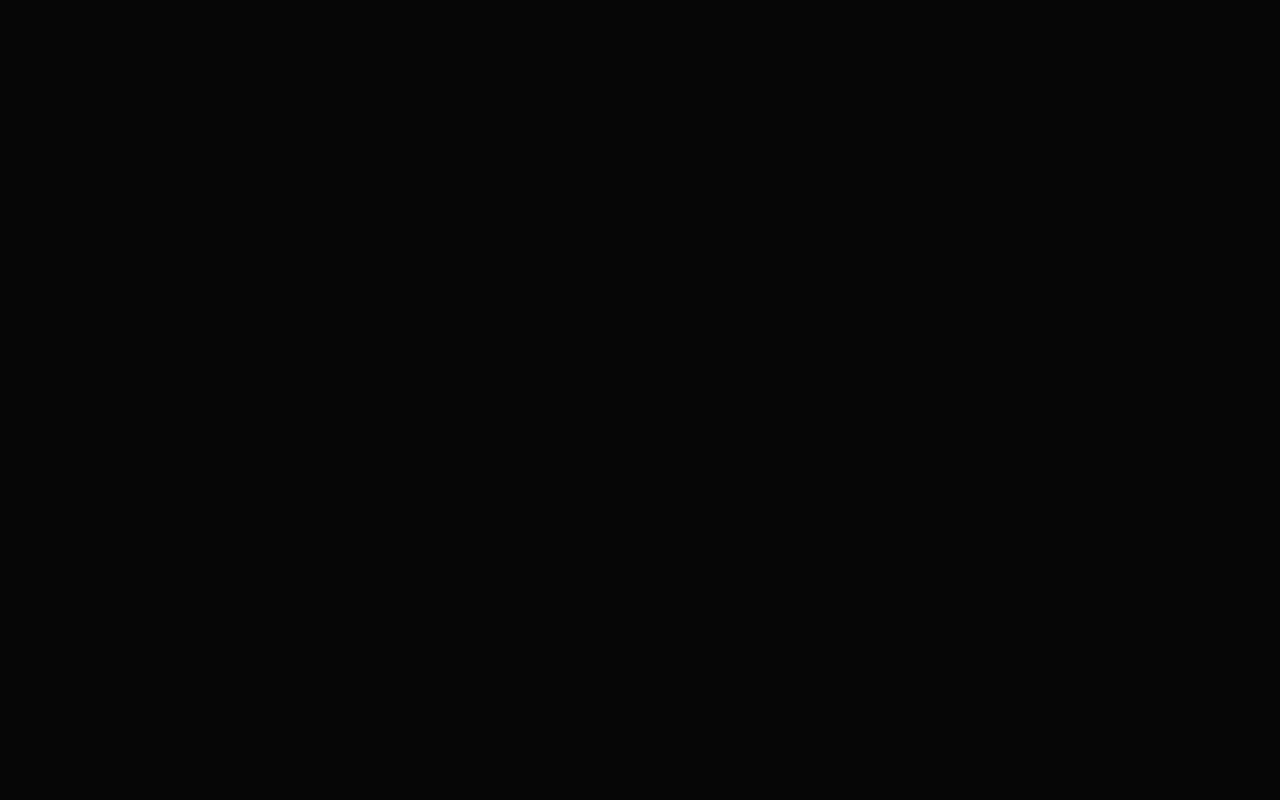
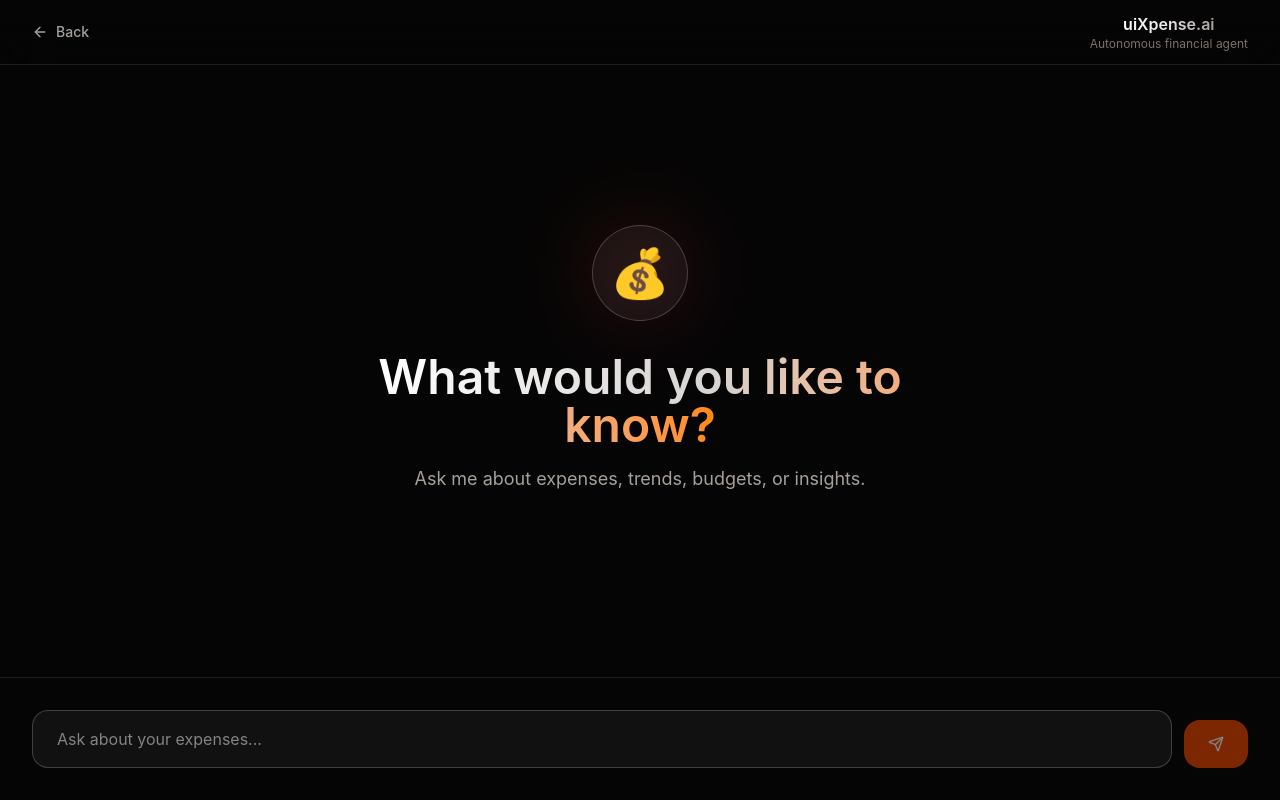
Before and after one commit to mukulpadwal/uixpense-ai, a React (Vite) app in the folder client/: page /chat in a window 1280 px wide. Built offline with nearby package versions, Linux system fonts and the light colour scheme.

Commit message:
feat: implement chatpage ui

```diff
--- a/client/src/components/index.ts
+++ b/client/src/components/index.ts
@@ -5,4 +5,11 @@ import Footer from "./footer";
 import Hero from "./hero";
 import NavBar from "./navbar";
 
-export { ChatInterface, CTA, Features, Hero, NavBar, Footer };
+export {
+  ChatInterface,
+  CTA,
+  Features,
+  Hero,
+  NavBar,
+  Footer,
+};
--- a/client/src/layouts/PublicLayout.tsx
+++ b/client/src/layouts/PublicLayout.tsx
@@ -1,7 +1,11 @@
 import { Outlet } from "react-router";
 
 function PublicLayout() {
-  return <Outlet />;
+  return (
+    <main className="relative min-h-screen">
+      <Outlet />
+    </main>
+  );
 }
 
 export default PublicLayout;
--- a/client/src/pages/ChatPage.tsx
+++ b/client/src/pages/ChatPage.tsx
@@ -1,5 +1,227 @@
-function ChatPage() {
-  return <></>;
+import type React from "react";
+import { Link } from "react-router";
+import { useState, useRef, useEffect } from "react";
+import { Send, ArrowLeft } from "lucide-react";
+
+interface Message {
+  id: string;
+  role: "user" | "assistant";
+  content: string;
+  timestamp: Date;
 }
 
-export default ChatPage;
+export default function ChatPage() {
+  const [messages, setMessages] = useState<Message[]>([]);
+  const [input, setInput] = useState("");
+  const [isLoading, setIsLoading] = useState(false);
+  const messagesEndRef = useRef<HTMLDivElement>(null);
+
+  const scrollToBottom = () => {
+    messagesEndRef.current?.scrollIntoView({ behavior: "smooth" });
+  };
+
+  useEffect(() => {
+    scrollToBottom();
+  }, [messages]);
+
+  const handleSendMessage = async (e: React.FormEvent) => {
+    e.preventDefault();
+    if (!input.trim()) return;
+
+    const userMessage: Message = {
+      id: Date.now().toString(),
+      role: "user",
+      content: input,
+      timestamp: new Date(),
+    };
+
+    setMessages((prev) => [...prev, userMessage]);
+    setInput("");
+    setIsLoading(true);
+
+    try {
+      const response = await fetch("/api/chat", {
+        method: "POST",
+        headers: { "Content-Type": "application/json" },
+        body: JSON.stringify({ message: input }),
+      });
+
+      if (!response.ok) throw new Error("Failed to fetch");
+
+      if (response.headers.get("content-type")?.includes("text/event-stream")) {
+        const reader = response.body?.getReader();
+        const decoder = new TextDecoder();
+
+        let assistantContent = "";
+        const assistantMessage: Message = {
+          id: (Date.now() + 1).toString(),
+          role: "assistant",
+          content: assistantContent,
+          timestamp: new Date(),
+        };
+
+        setMessages((prev) => [...prev, assistantMessage]);
+
+        if (reader) {
+          while (true) {
+            const { done, value } = await reader.read();
+            if (done) break;
+
+            const chunk = decoder.decode(value);
+            const lines = chunk.split("\n");
+
+            for (const line of lines) {
+              if (line.startsWith("data: ")) {
+                try {
+                  const data = JSON.parse(line.slice(6));
+                  if (data.content) {
+                    assistantContent += data.content;
+                    setMessages((prev) => [
+                      ...prev.slice(0, -1),
+                      { ...assistantMessage, content: assistantContent },
+                    ]);
+                  }
+                } catch (e) {
+                  // Skip invalid JSON
+                }
+              }
+            }
+          }
+        }
+      } else {
+        const data = await response.json();
+        const assistantMessage: Message = {
+          id: (Date.now() + 1).toString(),
+          role: "assistant",
+          content: data.message || data.content || "No response",
+          timestamp: new Date(),
+        };
+        setMessages((prev) => [...prev, assistantMessage]);
+      }
+    } catch (error) {
+      console.error("Chat error:", error);
+      const errorMessage: Message = {
+        id: (Date.now() + 1).toString(),
+        role: "assistant",
+        content: "Sorry, something went wrong. Please try again.",
+        timestamp: new Date(),
+      };
+      setMessages((prev) => [...prev, errorMessage]);
+    } finally {
+      setIsLoading(false);
+    }
+  };
+
+  return (
+    <div className="h-screen w-full bg-background text-foreground grid grid-rows-[auto_1fr_auto]">
+      <div className="border-b border-white/10 bg-linear-to-b from-background via-background/80 to-transparent backdrop-blur-xl z-10">
+        <div className="max-w-7xl mx-auto px-4 sm:px-8 py-3 flex items-center justify-between">
+          <Link
+            to="/"
+            className="flex items-center gap-2 text-stone-400 hover:text-white transition-colors group"
+          >
+            <ArrowLeft className="w-4 h-4 group-hover:-translate-x-1 transition-transform" />
+            <span className="text-sm font-medium">Back</span>
+          </Link>
+
+          <div className="flex flex-col items-center">
+            <h1 className="font-semibold bg-linear-to-r from-foreground via-stone-200 to-stone-400 bg-clip-text text-transparent">
+              uiXpense.ai
+            </h1>
+            <p className="hidden sm:block text-xs text-stone-500">
+              Autonomous financial agent
+            </p>
+          </div>
+        </div>
+      </div>
+
+      <div className="overflow-y-auto scroll-smooth">
+        <div className="max-w-7xl mx-auto px-4 sm:px-8 py-8 space-y-6">
+          {messages.length === 0 ? (
+            <div className="flex flex-col items-center justify-center text-center py-32 space-y-8">
+              <div className="relative">
+                <div className="absolute inset-0 rounded-full blur-2xl bg-linear-to-br from-orange-600/30 to-pink-600/20 animate-pulse" />
+                <div className="relative w-24 h-24 rounded-full border border-white/20 bg-white/5 backdrop-blur-sm flex items-center justify-center">
+                  <span className="text-5xl">💰</span>
+                </div>
+              </div>
+
+              <div className="space-y-4 max-w-2xl">
+                <h2 className="text-4xl sm:text-5xl font-semibold">
+                  <span className="bg-linear-to-r from-white via-stone-300 to-orange-400 bg-clip-text text-transparent">
+                    What would you like to know?
+                  </span>
+                </h2>
+                <p className="text-stone-400 text-lg">
+                  Ask me about expenses, trends, budgets, or insights.
+                </p>
+              </div>
+            </div>
+          ) : (
+            messages.map((message) => (
+              <div
+                key={message.id}
+                className={`flex ${
+                  message.role === "user" ? "justify-end" : "justify-start"
+                }`}
+              >
+                <div
+                  className={`max-w-xs sm:max-w-md lg:max-w-2xl px-6 py-4 rounded-2xl border backdrop-blur-sm ${
+                    message.role === "user"
+                      ? "bg-orange-600 text-white border-orange-500/40 rounded-tr-sm"
+                      : "bg-white/10 text-stone-100 border-white/15 rounded-tl-sm"
+                  }`}
+                >
+                  <p className="text-sm sm:text-base leading-relaxed">
+                    {message.content}
+                  </p>
+                  <p className="text-xs mt-3 opacity-70">
+                    {message.timestamp.toLocaleTimeString([], {
+                      hour: "2-digit",
+                      minute: "2-digit",
+                    })}
+                  </p>
+                </div>
+              </div>
+            ))
+          )}
+
+          {isLoading && (
+            <div className="flex justify-start">
+              <div className="bg-white/10 border border-white/15 rounded-2xl px-6 py-4">
+                <span className="text-xs text-stone-400">Thinking…</span>
+              </div>
+            </div>
+          )}
+
+          <div ref={messagesEndRef} />
+        </div>
+      </div>
+
+      <div className="border-t border-foreground/10 bg-background backdrop-blur-xl">
+        <form
+          onSubmit={handleSendMessage}
+          className="max-w-7xl mx-auto p-4 sm:p-8"
+        >
+          <div className="flex gap-3 items-end">
+            <input
+              type="text"
+              value={input}
+              onChange={(e) => setInput(e.target.value)}
+              placeholder="Ask about your expenses..."
+              disabled={isLoading}
+              className="flex-1 bg-white/5 border border-white/20 rounded-2xl px-6 py-4 text-stone-100 focus:outline-none focus:ring-2 focus:ring-orange-500/50"
+            />
+            <button
+              type="submit"
+              disabled={isLoading || !input.trim()}
+              className="bg-orange-600 hover:bg-orange-700 text-white rounded-2xl px-6 py-4 font-semibold disabled:opacity-50"
+            >
+              <Send className="w-4 h-4" />
+            </button>
+          </div>
+        </form>
+      </div>
+    </div>
+  );
+}
--- a/client/src/pages/HomePage.tsx
+++ b/client/src/pages/HomePage.tsx
@@ -2,13 +2,13 @@ import { CTA, Features, Footer, Hero, NavBar } from "@/components";
 
 function HomePage() {
   return (
-    <main className="relative min-h-screen">
+    <>
       <NavBar />
       <Hero />
       <Features />
       <CTA />
       <Footer />
-    </main>
+    </>
   );
 }
 
```
